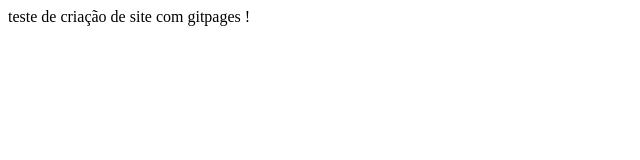
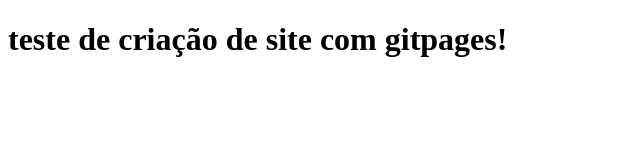
Before and after one commit to 019mauricio/Aula2Semana13-gitpages, a plain HTML site: page index.html in a window 1280 px wide. Shown: the whole page, without its empty margins (0-640 px from the left). Drawn offline with Linux system fonts and the light colour scheme.

Commit message:
Update index.html

```diff
--- a/index.html
+++ b/index.html
@@ -6,6 +6,6 @@
     <title>Meu primeir site</title>
 </head>
 <body>
-    teste de criação de site com gitpages !
+  <h1> teste de criação de site com gitpages! </h1>
 </body>
 </html>
```
